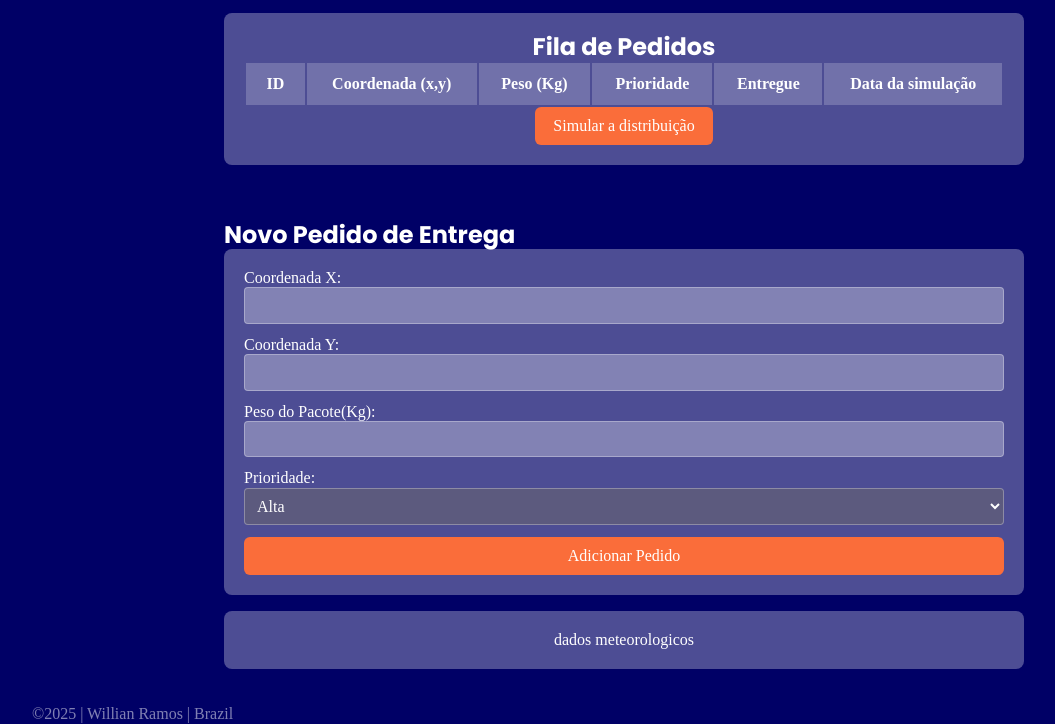
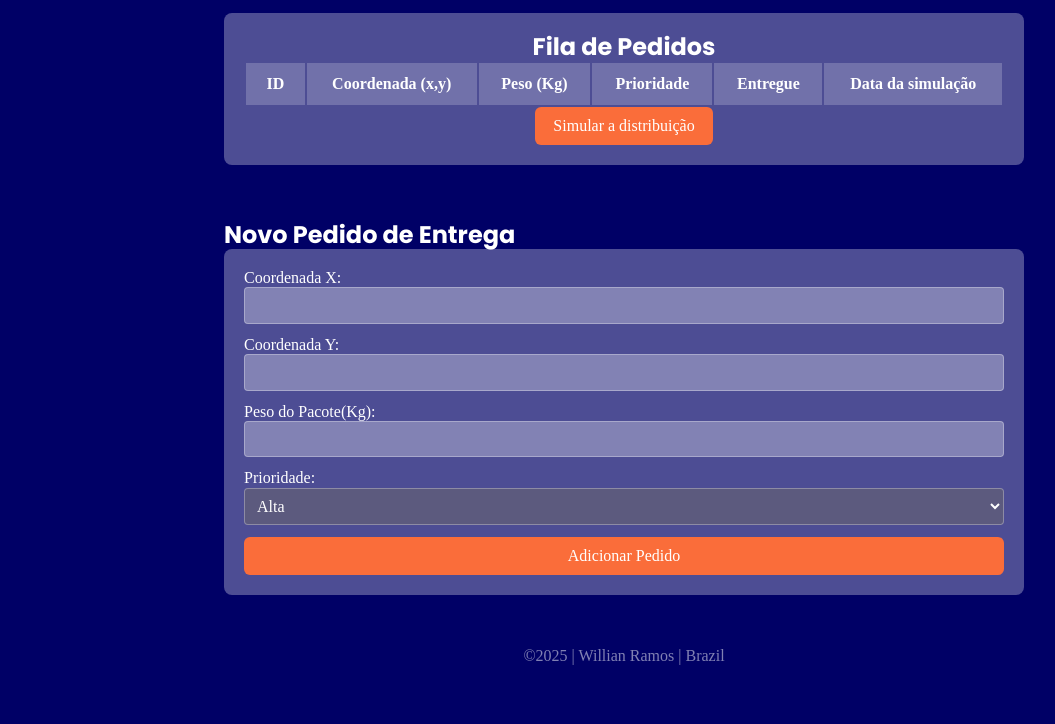
Before and after one commit to Willian-byu-pro/SimuladorEncomendasEmDrone, a plain HTML site: page index.html in a window 1280 px wide. Shown: the part 802-1526 px from the top of the page, without its empty margins (16-1071 px from the left). After the commit the page ends 1483 px from the top, so only its background shows below. Drawn offline with Linux system fonts and the light colour scheme.

Commit message:
Atualização UP

```diff
--- a/index.html
+++ b/index.html
@@ -77,7 +77,7 @@
                     <button type="submit">Adicionar Pedido</button>
                 </form>
             </div>
-            <div class="card">dados meteorologicos</div>
+
         </section>
 
     </main>
--- a/styles/base.css
+++ b/styles/base.css
@@ -209,14 +209,19 @@ button:hover {
 
 /**************************************footer***********************************************/
 
-footer p{
-  color: rgb( 255, 255, 255, 0.5);
-  margin: auto;
-  align-items: center;
 
 
+footer {
+  display: flex;
+  justify-content: center;
+  padding: 1rem 0;
 }
 
+footer p {
+  color: rgb(255, 255, 255, 0.5);
+  text-align: center;
+  margin: 0;
+}
 
 
 /****************************************desktop***************************************/
```
